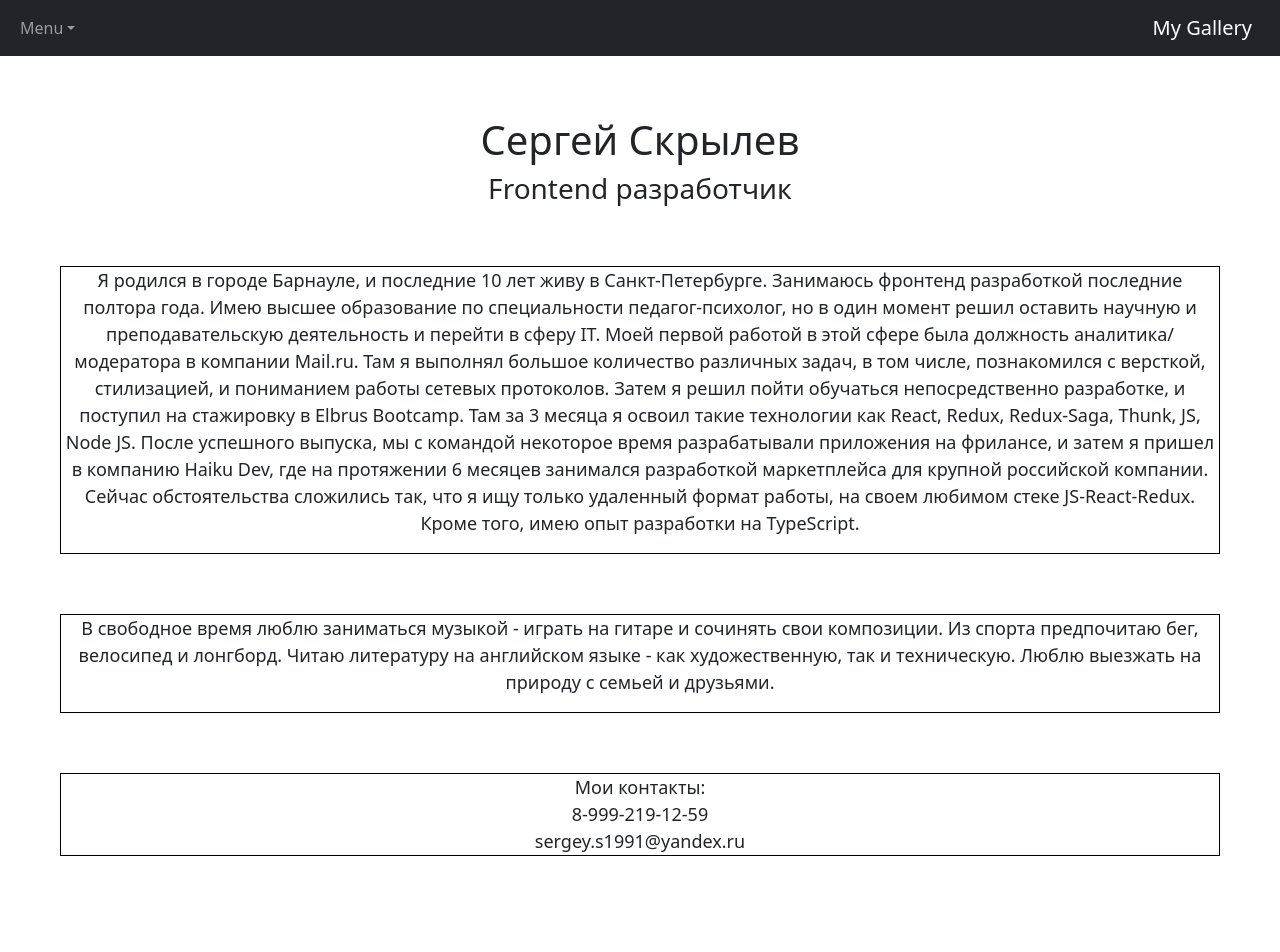
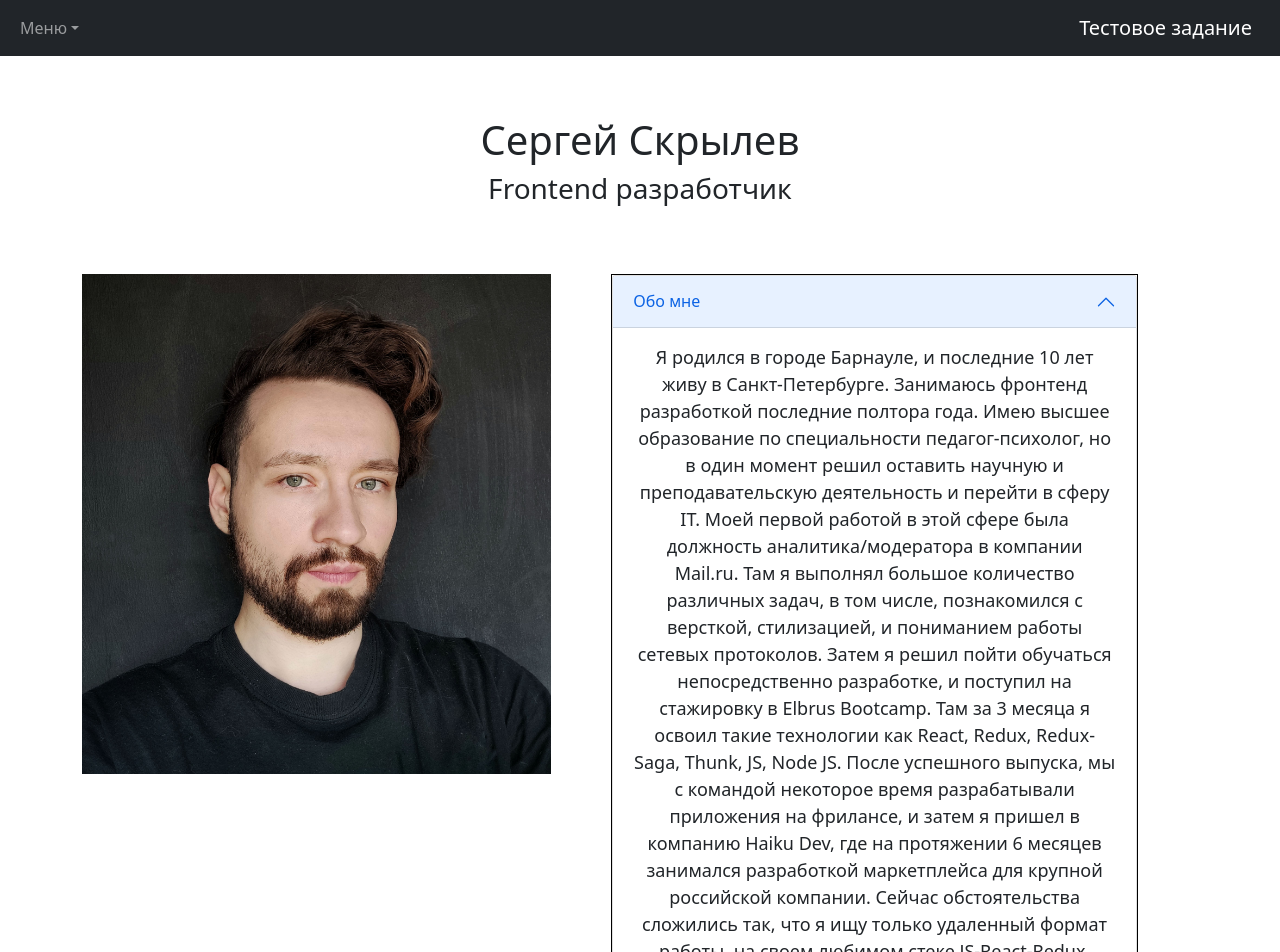
Before and after one commit to sergey-skrylev/gallery_app, a React (Create React App) app: page /aboutme in a window 1280 px wide. Shown: the top 952 px of the page. Before the commit the page ends 916 px from the top, so only its background shows below. Built offline with nearby package versions, Linux system fonts and the light colour scheme.

Commit message:
add hover button and fixed saga

```diff
--- a/src/App.js
+++ b/src/App.js
@@ -2,7 +2,7 @@ import React from 'react';
 import './styles/App.css';
 import { BrowserRouter, Route, Routes } from 'react-router-dom';
 import Gallery from './components/Gallery';
-import AboutMe from './components/AboutMe';
+import AboutMe from './components/AboutMe/AboutMe';
 import PhotoItem from './components/PhotoItem';
 import Header from './components/Header';
 
--- a/src/components/AboutMe.js
+++ /dev/null
@@ -1,29 +0,0 @@
-import React from 'react';
-
-const AboutMe = () => {
-  return (
-    <div>
-      <header>
-        <h1>Сергей Скрылев</h1>
-        <h3>Frontend разработчик</h3>
-      </header>
-      <main>
-        <article className="block-container">
-          <p>Я родился в городе Барнауле, и последние 10 лет живу в Санкт-Петербурге. Занимаюсь фронтенд разработкой последние полтора года. Имею высшее образование по специальности педагог-психолог, но в один момент решил оставить научную и преподавательскую деятельность и перейти в сферу IT. Моей первой работой в этой сфере была должность аналитика/модератора в компании Mail.ru. Там я выполнял большое количество различных задач, в том числе, познакомился с версткой, стилизацией, и пониманием работы сетевых протоколов. Затем я решил пойти обучаться непосредственно разработке, и поступил на стажировку в Elbrus Bootcamp. Там за 3 месяца я освоил такие технологии как React, Redux, Redux-Saga, Thunk, JS, Node JS. После успешного выпуска, мы с командой некоторое время разрабатывали приложения на фрилансе, и затем я пришел в компанию Haiku Dev, где на протяжении 6 месяцев занимался разработкой маркетплейса для крупной российской компании. Сейчас обстоятельства сложились так, что я ищу только удаленный формат работы, на своем любимом стеке JS-React-Redux. Кроме того, имею опыт разработки на TypeScript. </p>
-        </article>
-        <article className="block-container">
-          <p>В свободное время люблю заниматься музыкой - играть на гитаре и сочинять свои композиции. Из спорта предпочитаю бег, велосипед и лонгборд. Читаю литературу на английском языке - как художественную, так и техническую. Люблю выезжать на природу с семьей и друзьями. </p>
-        </article>
-      </main>
-      <footer className="block-container">
-        Мои контакты:
-        <br/>
-        8-999-219-12-59
-        <br/>
-        sergey.s1991@yandex.ru
-      </footer>
-    </div>
-  );
-};
-
-export default AboutMe;
--- /dev/null
+++ b/src/components/AboutMe/AboutMe.js
@@ -0,0 +1,43 @@
+import React from 'react';
+import { Image, Accordion } from 'react-bootstrap';
+import photo from './photo.jpeg'
+
+const AboutMe = () => {
+  return (
+    <>
+    <header>
+      <h1>Сергей Скрылев</h1>
+      <h3>Frontend разработчик</h3>
+    </header>
+      <div className="container">
+        <Image style={{ marginTop: '60px' }} height='500px' src={photo} />
+        <Accordion className="block-container" defaultActiveKey="0" alwaysOpen>
+          <Accordion.Item eventKey="0" >
+            <Accordion.Header >Обо мне</Accordion.Header>
+            <Accordion.Body >
+              Я родился в городе Барнауле, и последние 10 лет живу в Санкт-Петербурге. Занимаюсь фронтенд разработкой последние полтора года. Имею высшее образование по специальности педагог-психолог, но в один момент решил оставить научную и преподавательскую деятельность и перейти в сферу IT. Моей первой работой в этой сфере была должность аналитика/модератора в компании Mail.ru. Там я выполнял большое количество различных задач, в том числе, познакомился с версткой, стилизацией, и пониманием работы сетевых протоколов. Затем я решил пойти обучаться непосредственно разработке, и поступил на стажировку в Elbrus Bootcamp. Там за 3 месяца я освоил такие технологии как React, Redux, Redux-Saga, Thunk, JS, Node JS. После успешного выпуска, мы с командой некоторое время разрабатывали приложения на фрилансе, и затем я пришел в компанию Haiku Dev, где на протяжении 6 месяцев занимался разработкой маркетплейса для крупной российской компании. Сейчас обстоятельства сложились так, что я ищу только удаленный формат работы, на своем любимом стеке JS-React-Redux. Кроме того, имею опыт разработки на TypeScript.
+            </Accordion.Body>
+          </Accordion.Item>
+          <Accordion.Item eventKey="1">
+            <Accordion.Header>Мои увлечения</Accordion.Header>
+            <Accordion.Body>
+              В свободное время люблю заниматься музыкой - играть на гитаре и сочинять свои композиции. Из спорта предпочитаю бег, велосипед и лонгборд. Читаю литературу на английском языке - как художественную, так и техническую. Люблю выезжать на природу с семьей и друзьями.
+            </Accordion.Body>
+          </Accordion.Item>
+          <Accordion.Item eventKey="2">
+            <Accordion.Header>Мои контакты</Accordion.Header>
+            <Accordion.Body>
+              Мои контакты:
+              <br />
+              8-999-219-12-59
+              <br />
+              sergey.s1991@yandex.ru
+            </Accordion.Body>
+          </Accordion.Item>
+        </Accordion>
+      </div>
+    </>
+  );
+};
+
+export default AboutMe;
--- a/src/components/FullInfoCard.js
+++ b/src/components/FullInfoCard.js
@@ -3,7 +3,7 @@ import { Card, Button } from 'react-bootstrap';
 
 const FullInfoCard = ({ id, url, title, goBack }) => {
   return (
-    <div>
+    <div style={{ marginTop: '6%', marginLeft: '42%'}}>
       <Card border="dark" style={{ width: '18rem' }}>
         <Card.Img variant="top" src={url} />
         <Card.Body>
--- a/src/components/Gallery.js
+++ b/src/components/Gallery.js
@@ -13,10 +13,8 @@ const Gallery = () => {
     setTimeout(() => dispatch(getPhotos()), 1000);
   }, [dispatch])
 
-  console.log(photos);
-
   return (
-    <div>
+    <div style={{ margin: '40px' }}>
       {Object.keys(photos).length === 0 ? (
         <Spinner style={{ marginTop: '100px' }} animation="grow" />
       ) : (
@@ -24,9 +22,16 @@ const Gallery = () => {
           {photos.map(photo =>
             <Col key={photo.id} md={2}>
               <Link to={`/photos/${photo.id}`}>
-                <Card border="dark" style={{ width: '18rem' }}>
-                  <Card.Img variant="top" src={photo.url} />
-                </Card>
+                <div className="card-container">
+
+                  <Card className="image" border="dark" style={{ maxWidth: '100%', marginBottom: '20px' }}>
+                    <Card.Img variant="top" src={photo.url} />
+                  </Card>
+
+                  <div class="middle">
+                    <div class="text">OPEN</div>
+                  </div>
+                </div>
               </Link>
             </Col>
           )}
--- a/src/components/Header.js
+++ b/src/components/Header.js
@@ -12,21 +12,21 @@ const Header = () => {
               <Nav>
                 <NavDropdown
                   id="nav-dropdown-dark-example"
-                  title="Menu"
+                  title="Меню"
                   menuVariant="dark"
                 >
-                  <NavDropdown.Item href="/">Gallery</NavDropdown.Item>
-                  <NavDropdown.Item href="/aboutme">About Me</NavDropdown.Item>
-                  <br/>
+                  <NavDropdown.Item href="/">Галерея</NavDropdown.Item>
+                  <NavDropdown.Item href="/aboutme">Обо мне</NavDropdown.Item>
+                  <hr/>
                   <NavDropdown.Item href="/aboutme"><Image
                   src='https://avatars.githubusercontent.com/u/59506155?v=4'
                   rounded
-                  height={36}/> Sergey Skrylev</NavDropdown.Item>
+                  height={36}/> Сергей Скрылев</NavDropdown.Item>
                   <NavDropdown.Item>sergey.s1991@yandex.ru</NavDropdown.Item>
                 </NavDropdown>
               </Nav>
             </Navbar.Collapse>
-            <Navbar.Brand href="/">My Gallery</Navbar.Brand>
+            <Navbar.Brand href="/">Тестовое задание</Navbar.Brand>
           </Container>
         </Navbar>
       </div>
--- a/src/components/PhotoItem.js
+++ b/src/components/PhotoItem.js
@@ -1,8 +1,8 @@
 import React, { useEffect } from 'react';
 import { useParams, useNavigate } from "react-router-dom";
 import { useSelector, useDispatch } from 'react-redux';
-// import axios from 'axios';
-import { getSelectedPhoto } from '../redux/actions/actions';
+import axios from 'axios';
+import { getSelectedPhotoSuccess } from '../redux/actions/actions';
 import { Spinner } from 'react-bootstrap';
 import FullInfoCard from '../components/FullInfoCard';
 
@@ -19,24 +19,24 @@ const PhotoItem = () => {
     navigate(-1)
   }
 
-  const urlId = `https://jsonplaceholder.typicode.com/photos/${id}`
+  const fetchPhotoItem = async () => {
+    const response = await axios
+      .get(`https://jsonplaceholder.typicode.com/photos/${id}`)
+      .catch((err) => {
+        console.error('Error', err)
+      })
+    dispatch(getSelectedPhotoSuccess(response.data))
+  }
 
-  // const fetchPhotoItem = async () => {
-  //   const response = await axios
-  //     .get(`https://jsonplaceholder.typicode.com/photos/${id}`)
-  //     .catch((err) => {
-  //       console.error('Error', err)
-  //     })
-  //   dispatch(selectedPhotos(response.data))
-  // }
+  useEffect(() => {
+    setTimeout(() => fetchPhotoItem(), 1500);
+  }, [])
+
+  // для саги
 
   // useEffect(() => {
-  //   setTimeout(() => fetchPhotoItem(), 1500);
-  // }, [])
-
-  useEffect(() => {
-    setTimeout(() => dispatch(getSelectedPhoto()), 300);
-  }, [dispatch])
+  //   setTimeout(() => dispatch(getSelectedPhoto()), 300);
+  // }, [dispatch])
 
   return (
     <div>
--- a/src/styles/App.css
+++ b/src/styles/App.css
@@ -38,3 +38,39 @@
 header {
   margin-top: 60px;
 }
+
+.container {
+  display: flex;
+  justify-content: space-between;
+}
+
+.card-container {
+  position: relative;
+}
+
+.middle{
+  transition: .5s ease;
+  opacity: 0;
+  position: absolute;
+  top: 50%;
+  left: 50%;
+  transform: translate(-50%, -50%);
+  -ms-transform: translate(-50%, -50%);
+  text-align: center;
+}
+
+.card-container:hover .image {
+  opacity: 50%;
+}
+
+.card-container:hover .middle {
+  opacity: 1;
+}
+
+.text {
+  background-color: #04AA6D;
+  color: white;
+  font-size: 16px;
+  padding: 16px 38px;
+  border-radius: 10px;
+}
```
Also changed, not shown: src/redux/sagas/sagas.js (+15 -15 lines), src/components/AboutMe/photo.jpeg (added).
